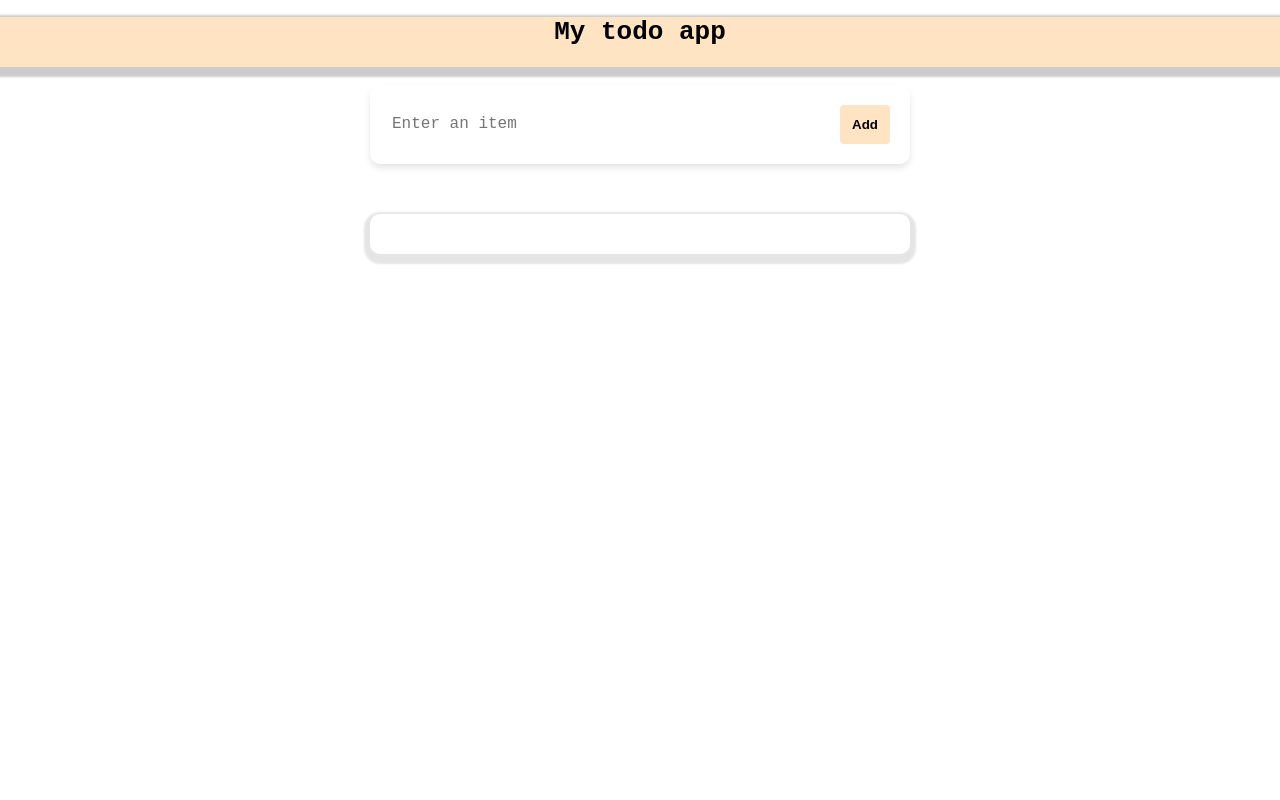
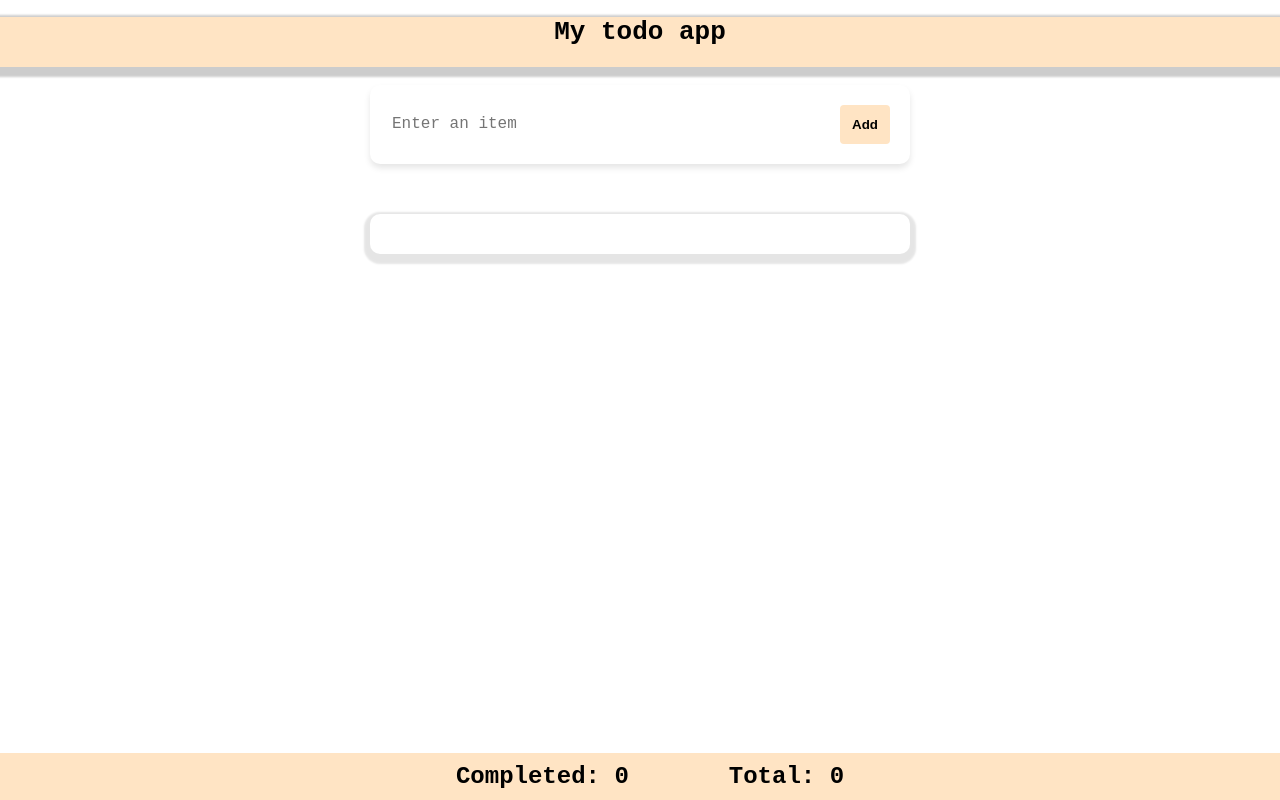
Before and after one commit to roxen-creator/todoapp, a React (Vite) app: page / in a window 1280 px wide. Built offline with nearby package versions, Linux system fonts and the light colour scheme.

Commit message:
footer added

```diff
--- /dev/null
+++ b/src/components/Footer.jsx
@@ -0,0 +1,9 @@
+import styles from "./footer.module.css";
+export default function Footer({ completedTask, totalTask }) {
+  return (
+    <div className={styles.footer}>
+      <span className={styles.item}>Completed: {completedTask}</span>
+      <span className={styles.item}>Total: {totalTask}</span>
+    </div>
+  );
+}
--- a/src/components/Todo.jsx
+++ b/src/components/Todo.jsx
@@ -1,13 +1,18 @@
 import { useState } from "react";
 import ListTodo from "./ListTodo";
 import Form from "./Form";
+import Footer from "./Footer";
 export default function Todo() {
   const [todos, setTodos] = useState([]);
+  const completedTask = todos.filter((todo) => todo.done).length;
+  const totalTask = todos.length;
 
   return (
     <div>
       <Form todos={todos} setTodos={setTodos} />
       <ListTodo todos={todos} setTodos={setTodos} />
+      <Footer completedTask={completedTask} totalTask={totalTask} />
     </div>
+
   );
 }
--- /dev/null
+++ b/src/components/footer.module.css
@@ -0,0 +1,14 @@
+.footer {
+  position: fixed;
+  bottom: 0;
+  font-size: 1.5rem;
+  font-weight: bold;
+  text-align: center;
+  width: 100%;
+  background-color: bisque;
+  padding: 10px;
+}
+
+.item {
+  margin: 50px;
+}
```
